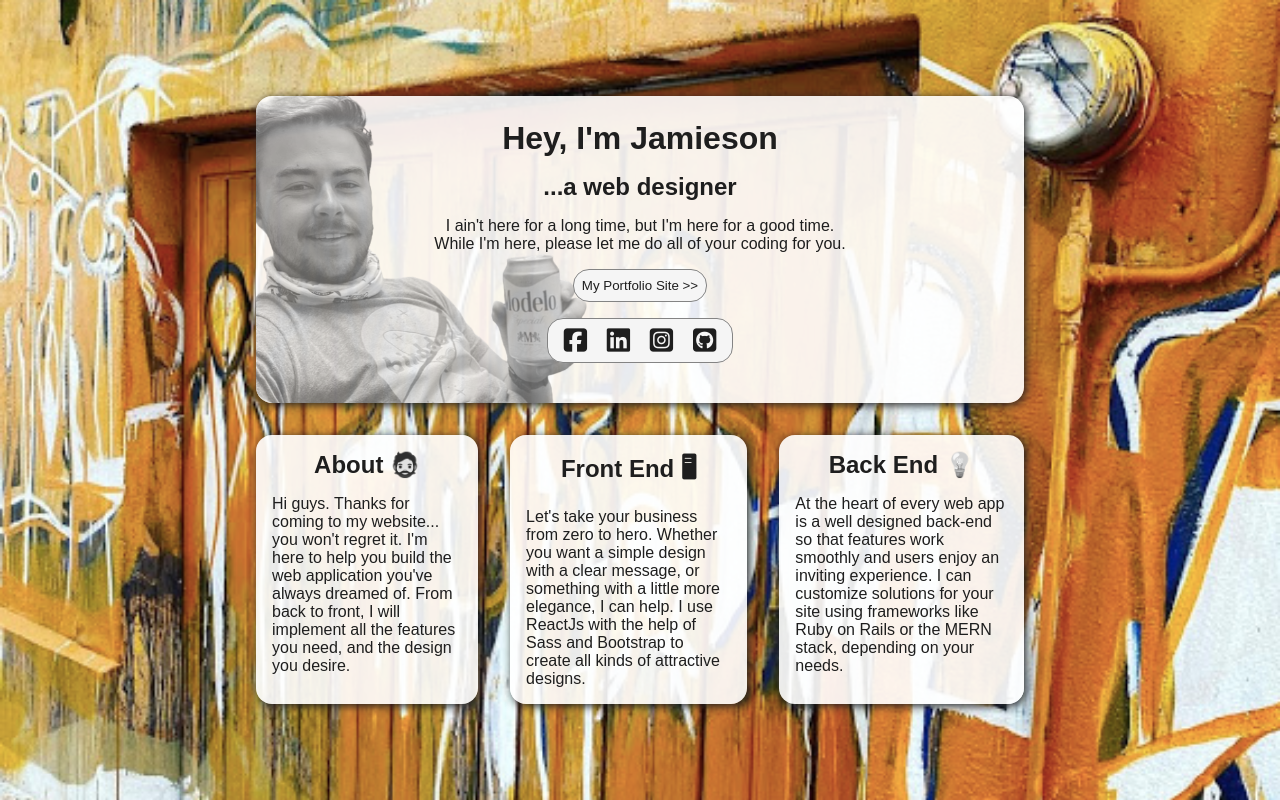
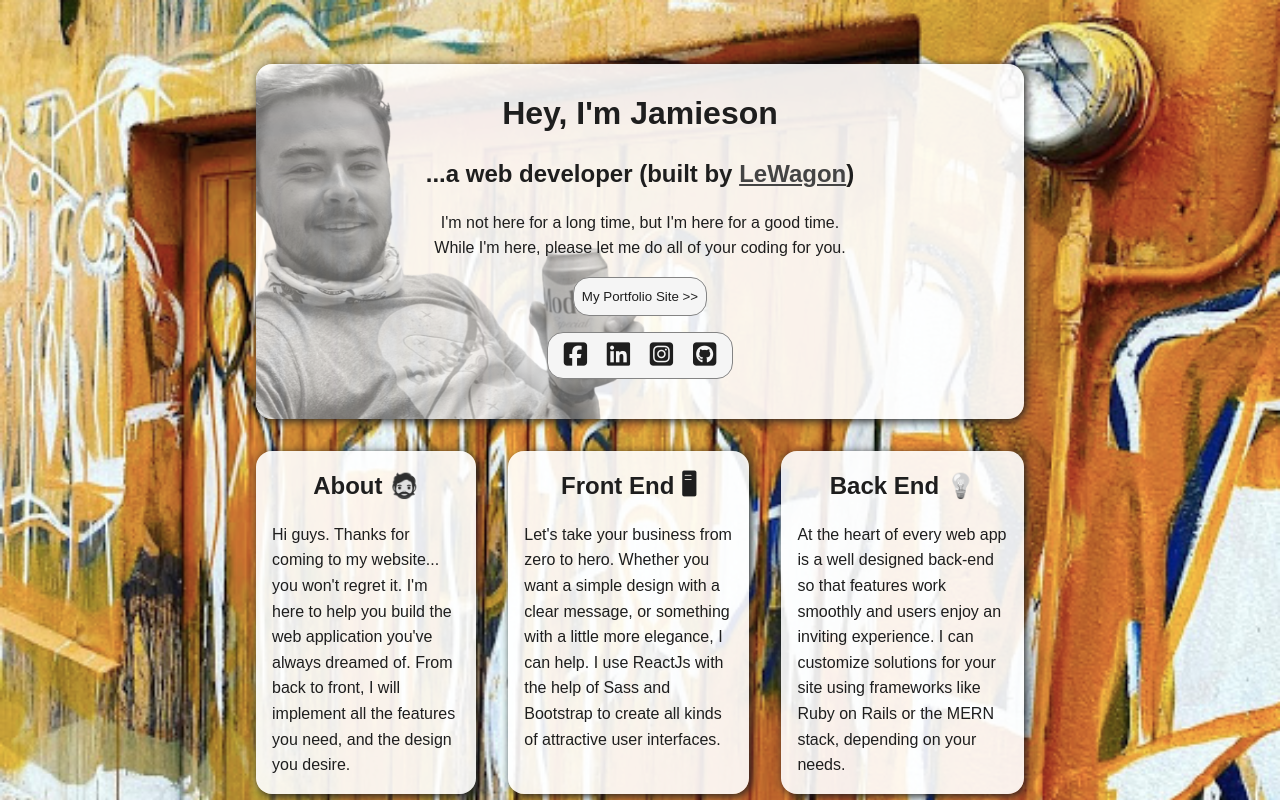
Before and after one commit to jamiesonreinhard/profile, a plain HTML site: page index.html in a window 1280 px wide. Drawn offline with Linux system fonts and the light colour scheme; a web font is replaced by a local one.

Commit message:
changed some text

```diff
--- a/index.html
+++ b/index.html
@@ -15,14 +15,14 @@
     <div class="container">
       <div class="heading-box">
         <h1 class="heading-primary">Hey, I'm Jamieson</h1>
-        <h2 class="heading-secondary">...a web designer</h2>
+        <h2 class="heading-secondary">...a web developer (built by <a class="lewagon-link" href="https://www.lewagon.com/">LeWagon</a>)</a></h2>
         <img
           src="images/heading_box_image.png"
           alt="profile_image"
           class="profile-image"
         />
         <p class="card-text">
-          I ain't here for a long time, but I'm here for a good time. <br>While I'm here, please let me do all of your coding for you.
+          I'm not here for a long time, but I'm here for a good time. <br>While I'm here, please let me do all of your coding for you.
         </p>
         <button class="portfolio-button">
           <a
@@ -73,7 +73,7 @@
             Front End 🖥
           </h2>
           <p class="card-text text-left">
-            Let's take your business from zero to hero. Whether you want a simple design with a clear message, or something with a little more elegance, I can help. I use ReactJs with the help of Sass and Bootstrap to create all kinds of attractive designs.
+            Let's take your business from zero to hero. Whether you want a simple design with a clear message, or something with a little more elegance, I can help. I use ReactJs with the help of Sass and Bootstrap to create all kinds of attractive user interfaces.
           </p>
         </div>
         <div class="card">
--- a/styles.css
+++ b/styles.css
@@ -2,6 +2,7 @@
   margin: 0;
   box-sizing: border-box;
   padding: 0;
+  line-height: 1.6;
 }
 
 body {
@@ -20,7 +21,7 @@ body {
 .container {
   width: 60%;
   margin: 0 auto;
-  padding: 6rem 0;
+  padding: 4rem 0;
   height: 100vh;
 }
 
@@ -32,6 +33,10 @@ body {
   box-shadow: 2px 2px 10px #031d77;
   filter: grayscale(100%);
   overflow: hidden;
+}
+
+.lewagon-link {
+  color: #962f1d !important;
 }
 
 .heading-box:hover {
@@ -146,6 +151,9 @@ body {
   .heading-box {
     filter: grayscale(0%);
   }
+  .profile-image {
+    opacity: .3;
+  }
 }
 
 @media (max-width: 720px) {
```
